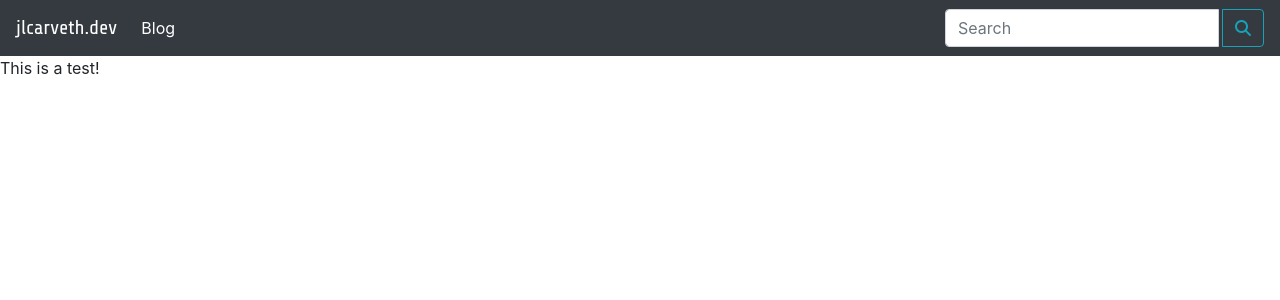
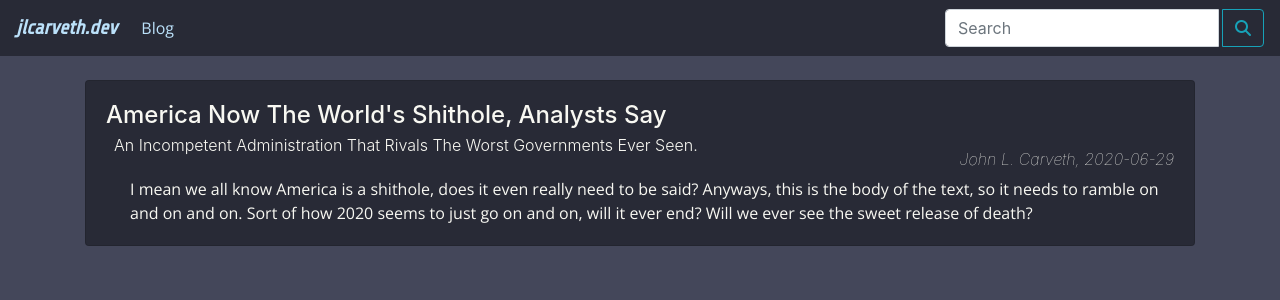
Before and after one commit to JLCarveth/nodeblog, a Node server app: page / in a window 1280 px wide. Shown: the top 300 px of the page. Run offline with Node 20, Linux system fonts and the light colour scheme; some libraries are stand-ins or nearby versions.

Commit message:
Server-side rendering using EJS

```diff
--- a/api/ViewRoute.js
+++ b/api/ViewRoute.js
@@ -22,7 +22,14 @@ const router = express.Router()
  * Serves index.html
  */
 router.get('/', (req,res) => {
-    res.render('pages/index')
+    const post = {
+        title : "America Now The World's Shithole, Analysts Say",
+        subtitle : "An Incompetent Administration That Rivals The Worst Governments Ever Seen.",
+        author : "John L. Carveth",
+        date : "2020-06-29",
+        content : "I mean we all know America is a shithole, does it even really need to be said? Anyways, this is the body of the text, so it needs to ramble on and on and on. Sort of how 2020 seems to just go on and on, will it ever end? Will we ever see the sweet release of death?"
+    }
+    res.render('pages/index', {'post': post})
 })
 
 module.exports = router
--- a/public/css/style.css
+++ b/public/css/style.css
@@ -1,3 +1,29 @@
+body {
+    background-color:#44475a;
+}
+
 a.navbar-brand {
     font-family:'Share Tech', sans-serif;
+    color: #bbe1fa;
 }
+
+a.nav-link {
+    color: #bbe1fa;
+}
+
+.nav-item:hover {
+    background-color: #0f4c75
+}
+
+nav.navbar {
+    background-color: #282a36;
+}
+
+div.card {
+    background-color: #282a36;
+    color: #f8f8f2;
+}
+
+p, a.nav-link {
+    font-family: 'Open Sans', sans-serif
+}
--- a/views/pages/index.ejs
+++ b/views/pages/index.ejs
@@ -9,7 +9,9 @@
             <%- include('../partials/navbar'); -%>
         </header>
         <main>
-            This is a test!
+            <div class="container pt-4">
+                <%- include('../partials/post', {'post' : post}) %>
+            </div>
         </main>
     </body>
 </html>
--- a/views/partials/navbar.ejs
+++ b/views/partials/navbar.ejs
@@ -1,5 +1,5 @@
-<nav class="navbar navbar-expand-lg navbar-dark bg-dark">
-    <a class="navbar-brand" href="#">jlcarveth.dev</a>
+<nav class="navbar navbar-expand-lg">
+    <a class="navbar-brand font-weight-bold font-italic" href="#">jlcarveth.dev</a>
     <button class="navbar-toggler" type="button" data-toggle="collapse" data-target="#navbarColor01"
         aria-controls="navbarColor01" aria-expanded="false" aria-label="Toggle navigation">
         <span class="navbar-toggler-icon"></span>
--- /dev/null
+++ b/views/partials/post.ejs
@@ -0,0 +1,25 @@
+<!--
+post.ejs
+
+    A template for displaying data from a single article. This partial
+    should be passed a `post` object upon inclusion with the following properties:
+        - title
+        - subtitle
+        - author
+        - date
+        - content
+        - comments
+    This partial is used for previewing articles, and so content should be
+    truncated to roughly 100 chars and end in "...", and comments should only
+    be an integer representing the number of comments on the article.
+    Author should be the author name, and not the raw ID
+-->
+<div class="card">
+    <div class="card-body">
+        <h4 class="card-title"><%- post.title %></h4>
+        <h6 class="card-subtitle float-left font-weight-light ml-2"><%- post.subtitle %></h6>
+        <h6 class="card-subtitle float-right font-weight-lighter font-italic mt-2"><%- post.author %>, <%- post.date %></h6>
+        <div style="clear: both;"></div>
+        <p class="card-text ml-4 mt-2"><%- post.content %></p>
+    </div>
+</div>
```
